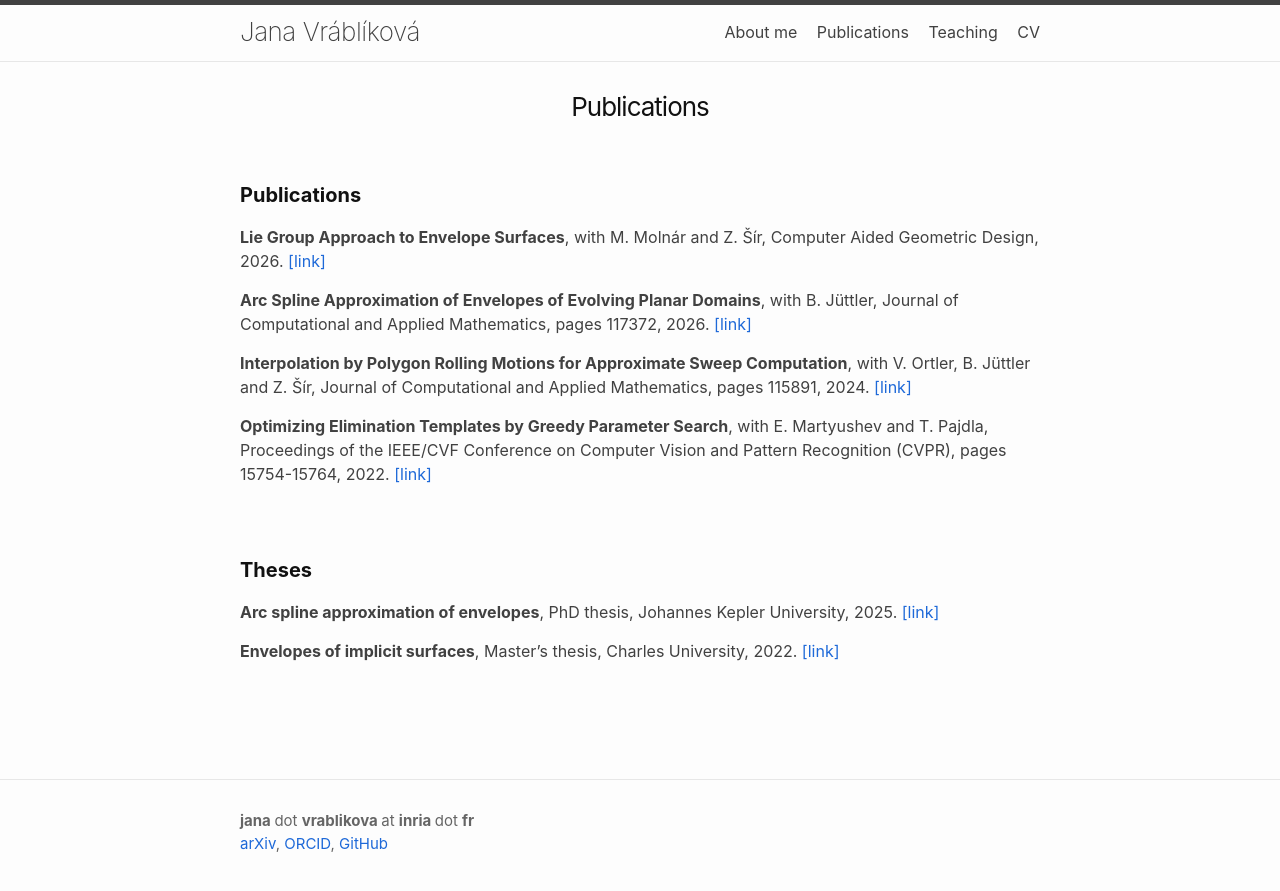
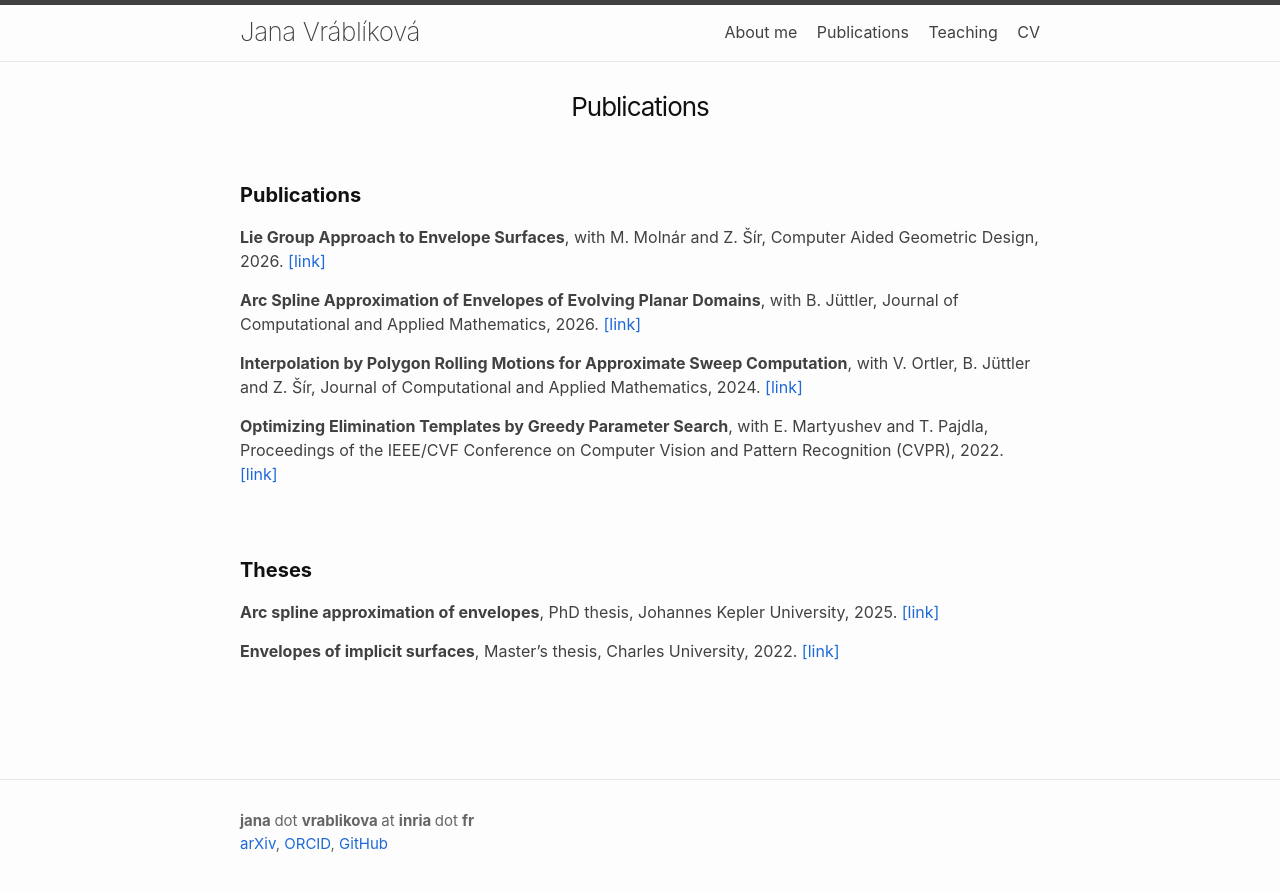
Before and after one commit to JanaVrablikova/janavrablikova.github.io, a Jekyll site: the page built from 01publications.markdown, in a window 1280 px wide. Shown: the top 891 px of the page. Built offline with Jekyll 4.4.1, drawn with Linux system fonts in a browser that asks for light colours; nearby versions of some CDN libraries.

Commit message:
Update 01publications.markdown

```diff
--- a/01publications.markdown
+++ b/01publications.markdown
@@ -14,11 +14,11 @@ longname: Publications
 
 **Lie Group Approach to Envelope Surfaces**, with M. Molnár and Z. Šír, Computer Aided Geometric Design, 2026. [[link]](https://hal.science/hal-05441827)
 
-**Arc Spline Approximation of Envelopes of Evolving Planar Domains**, with B. Jüttler, Journal of Computational and Applied Mathematics, pages 117372, 2026. [[link]](https://doi.org/10.1016/j.cam.2026.117372)
+**Arc Spline Approximation of Envelopes of Evolving Planar Domains**, with B. Jüttler, Journal of Computational and Applied Mathematics, 2026. [[link]](https://doi.org/10.1016/j.cam.2026.117372)
 
-**Interpolation by Polygon Rolling Motions for Approximate Sweep Computation**, with V. Ortler, B. Jüttler and Z. Šír, Journal of Computational and Applied Mathematics, pages 115891, 2024. [[link]](https://doi.org/10.1016/j.cam.2024.115891)
+**Interpolation by Polygon Rolling Motions for Approximate Sweep Computation**, with V. Ortler, B. Jüttler and Z. Šír, Journal of Computational and Applied Mathematics, 2024. [[link]](https://doi.org/10.1016/j.cam.2024.115891)
 
-**Optimizing Elimination Templates by Greedy Parameter Search**, with E. Martyushev and T. Pajdla, Proceedings of the IEEE/CVF Conference on Computer Vision and Pattern Recognition (CVPR), pages 15754-15764, 2022. [[link]](https://ieeexplore.ieee.org/document/9879688)
+**Optimizing Elimination Templates by Greedy Parameter Search**, with E. Martyushev and T. Pajdla, Proceedings of the IEEE/CVF Conference on Computer Vision and Pattern Recognition (CVPR), 2022. [[link]](https://ieeexplore.ieee.org/document/9879688)
 
 <!--**Envelopes of Implicit Surfaces**, with Z. Šír, In Proceedings of the Czech-Slovak Conference on Geometry and Graphics 2020, pages 171-176, Plzeň, 2020.
 
```
